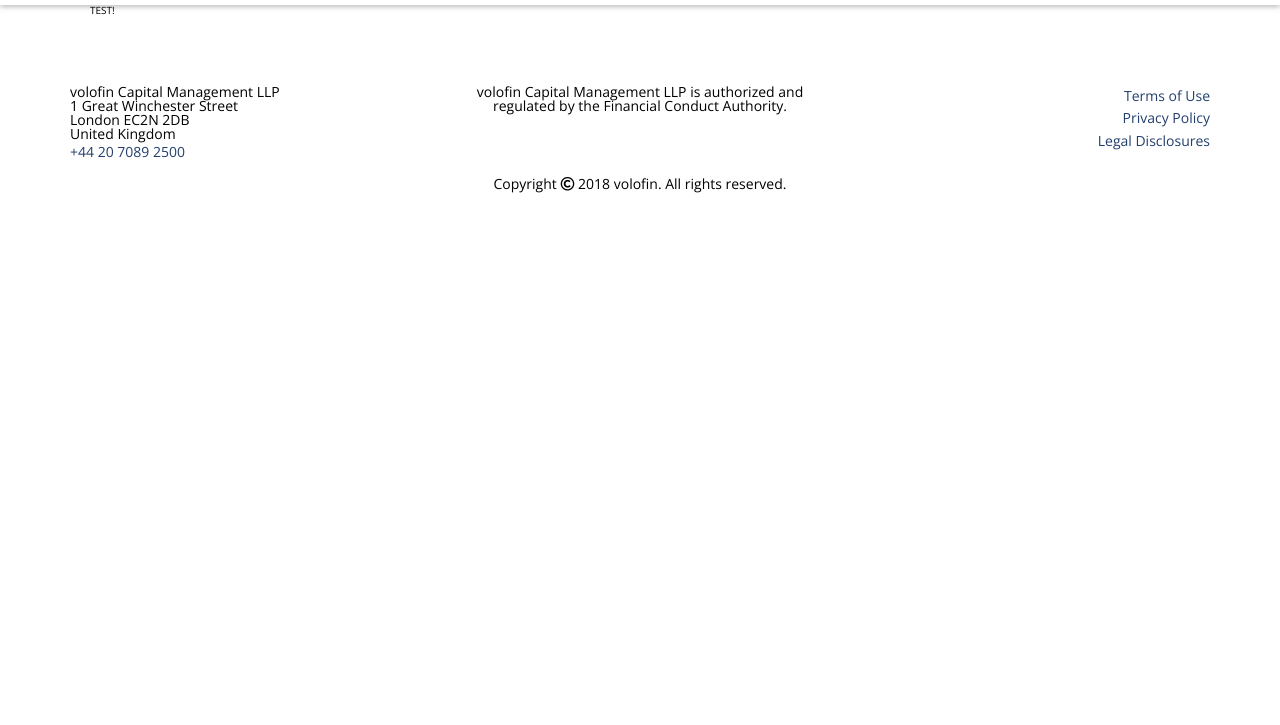
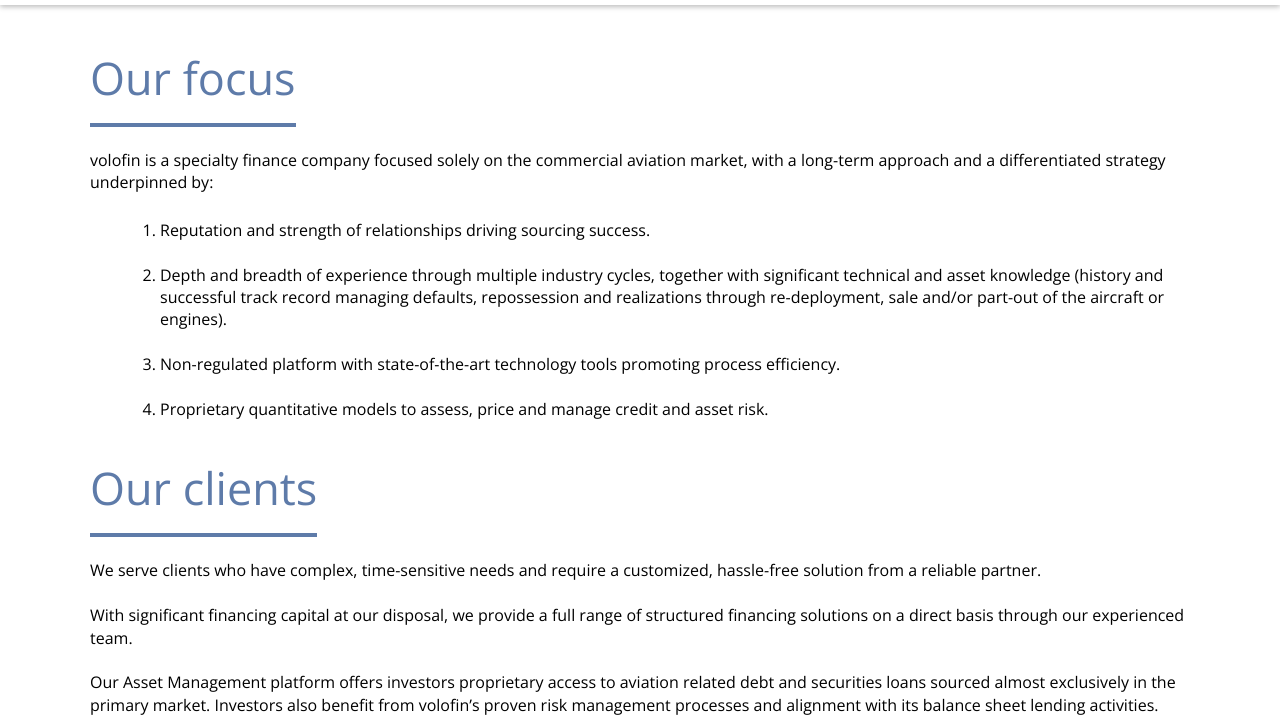
Before and after one commit to voloFin/static, a plain HTML site: page about.html in a window 1280 px wide. Shown: the part 75-800 px from the top of the page. Drawn offline with nearby package versions, Linux system fonts and the light colour scheme.

Commit message:
about page edits

```diff
--- a/about.html
+++ b/about.html
@@ -28,9 +28,28 @@
                 </nav>
             </header>
             <main>
-                <div class="content-wrapper">
-                    <h1>TEST!</h1>
+                <div class="content">
+                    <section class="focus">
+                        <h1>Our focus</h1>
+                        <p>volofin is a specialty finance company focused solely on the commercial aviation market, with a long-term approach and a differentiated strategy underpinned by:</p>
+                        <ol>
+                            <li>Reputation and strength of relationships driving sourcing success.</li>
+                            <li>Depth and breadth of experience through multiple industry cycles, together with significant technical and asset knowledge (history and successful track record managing defaults, repossession and realizations through re-deployment, sale and/or part-out of the aircraft or engines).</li>
+                            <li>Non-regulated platform with state-of-the-art technology tools promoting process efficiency.</li>
+                            <li>Proprietary quantitative models to assess, price and manage credit and asset risk.</li>
+                        </ol>
+                    </section>
+                    <section class="clients">
+                        <h1>Our clients</h1>
+                        <p>We serve clients who have complex, time-sensitive needs and require a customized, hassle-free solution from a reliable partner.</p>
+                        <p>With significant financing capital at our disposal, we provide a full range of structured financing solutions on a direct basis through our experienced team.</p>
+                        <p>Our Asset Management platform offers investors proprietary access to aviation related debt and securities loans sourced almost exclusively in the primary market. Investors also benefit from volofin’s proven risk management processes and alignment with its balance sheet lending activities.</p>
+                        <p>Built by leaders with experience through multiple industry cycles, and significant asset knowledge, the volofin team comprises smart, seasoned experts committed to providing clients with a start-to- finish experience that is second to none.</p>
+                    </section>
                 </div>
+                <nav>
+                    <h2><a class=" " href="#">Learn about our solutions<i class="fas fa-arrow-right"></i></a></h2>
+                </nav>
             </main>
             <footer>
                 <div class="footer-grid">
--- a/css/main.css
+++ b/css/main.css
@@ -47,6 +47,7 @@ html {
 .clickable:hover {
     background: #365381;
 }
+/*active state for clickable link*/
 .clickable:active {
     box-shadow: none;
 }
@@ -240,7 +241,7 @@ html {
     grid-template-columns: minmax(20em, 1fr) minmax(20em, 35em) minmax(20em, 1fr);
     grid-template-rows: max-content auto;
     padding: 7em 7em 1em 7em;
-    line-height: 1.4em;
+    line-height: 1.8em;
     background: #fff;
 }
 
@@ -272,7 +273,7 @@ html {
 .footer-link {
     text-decoration: none;
     color: #223F6D;
-    line-height: 1.6em;
+    line-height: 1.8em;
 }
 .footer-link:hover {
     color: #5e7ba9;
@@ -280,7 +281,47 @@ html {
 }
 
 /*content page styling */
-.content-wrapper {
-    padding: 8em 9em 0 9em;
+.content {
+    box-sizing: border-box;
+    padding: 13em 9em 0 9em;
+    width: 100%;
+    margin-left: auto;
+    margin-right: auto;
+    max-width: 130em;
+}
 
+.content h1 {
+    display: inline-block;
+    color: #5e7ba9;
+    font-size: 4.5em;
+    padding-bottom: .5em;
+    margin-bottom: .5em;
+    border-bottom: .1em solid #5e7ba9;
 }
+
+.content section:nth-of-type(2) h1 {
+    padding-top: 1em;
+}
+
+.content p {
+    font-size: 1.6em;
+    line-height: 1.4em;
+}
+
+.content ol {
+    list-style: decimal;
+    padding-top: 2.5em;
+    padding-left: 7em;
+}
+.content li {
+    font-size: 1.6em;
+    line-height: 1.4em;
+}
+
+.focus li:nth-of-type(n+2) {
+    padding-top: 1.4em;
+}
+
+.clients p:nth-of-type(n+2) {
+    padding-top: 1.4em;
+}
```
Also changed, not shown: index.html (+1 -1 lines).
